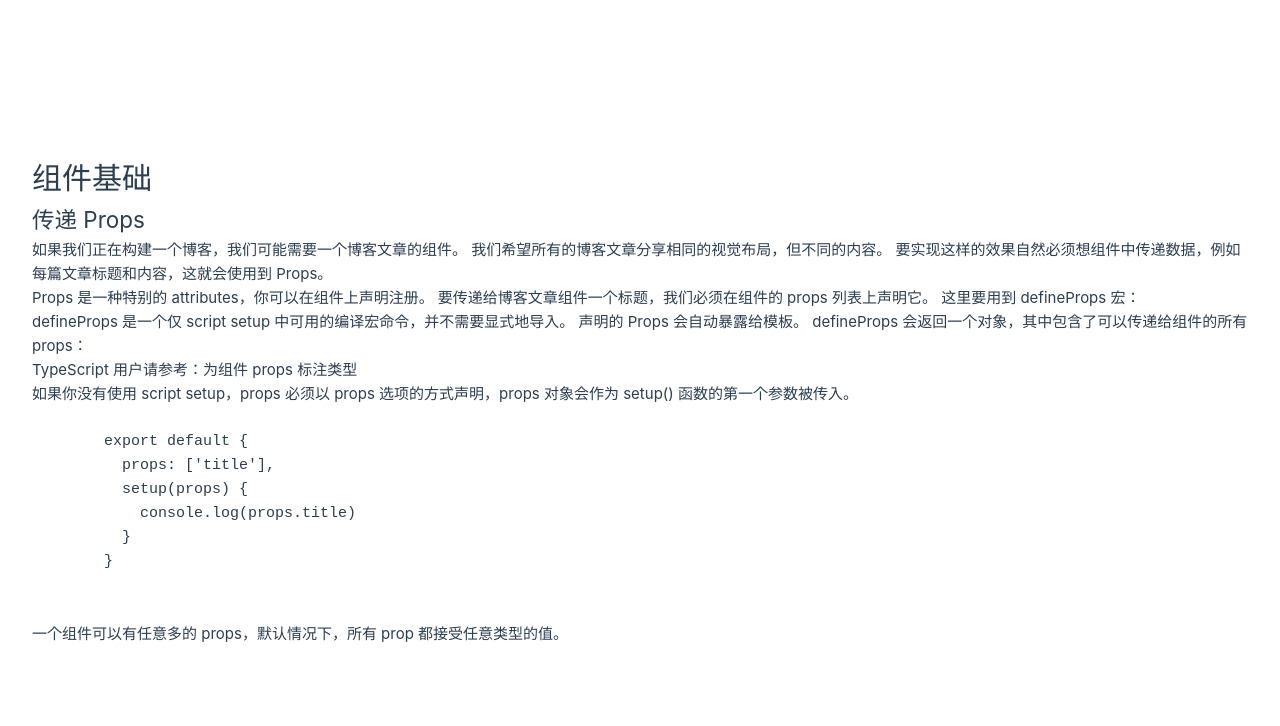
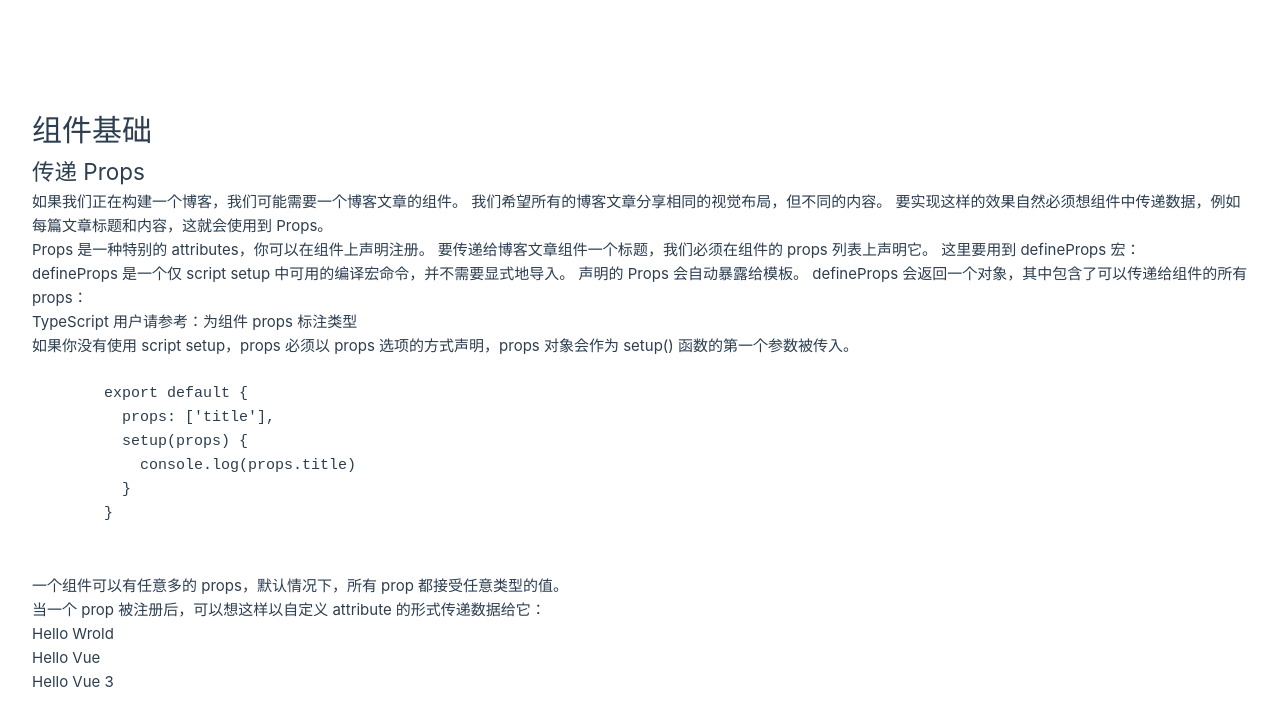
Before and after one commit to ShenlongDev/vue_xx, a Vue app: page / in a window 1280 px wide. Shown: the top 726 px of the page. Built offline with nearby package versions, Linux system fonts and the light colour scheme.

Commit message:
docs: 传递 Props
- 导入组件

```diff
--- a/src/ComponentAgain.vue
+++ b/src/ComponentAgain.vue
@@ -1,4 +1,6 @@
 <script setup>
+import PostBlog from './components/PostBlog.vue';
+
 </script>
 
 
@@ -37,4 +39,10 @@
     </pre>
     一个组件可以有任意多的 props，默认情况下，所有 prop 都接受任意类型的值。
   </p>
+  <p>
+    当一个 prop 被注册后，可以想这样以自定义 attribute 的形式传递数据给它：
+  </p>
+  <PostBlog title="Hello Wrold" />
+  <PostBlog title="Hello Vue" />
+  <post-blog title="Hello Vue 3" />
 </template>
```
